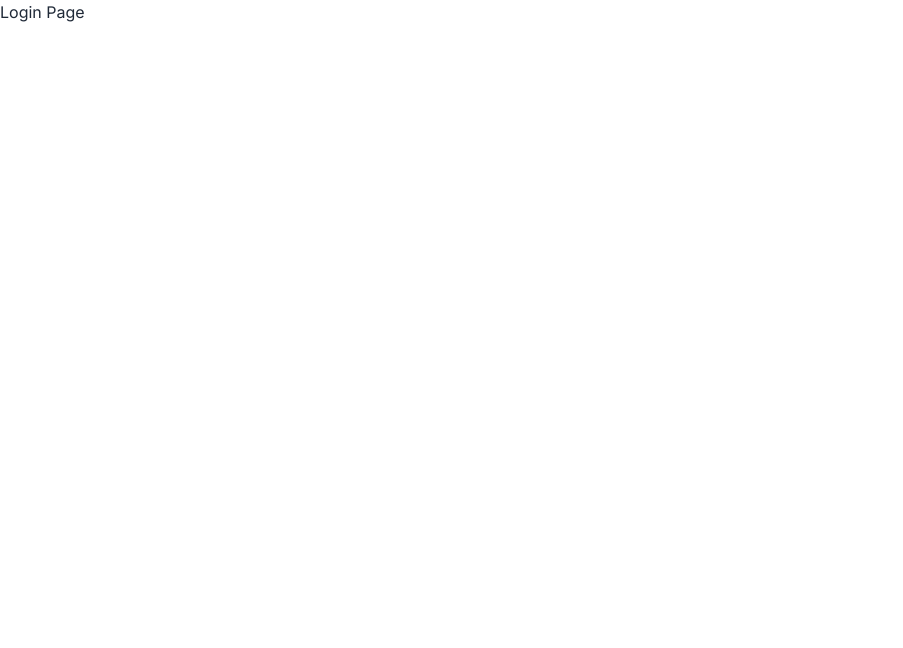
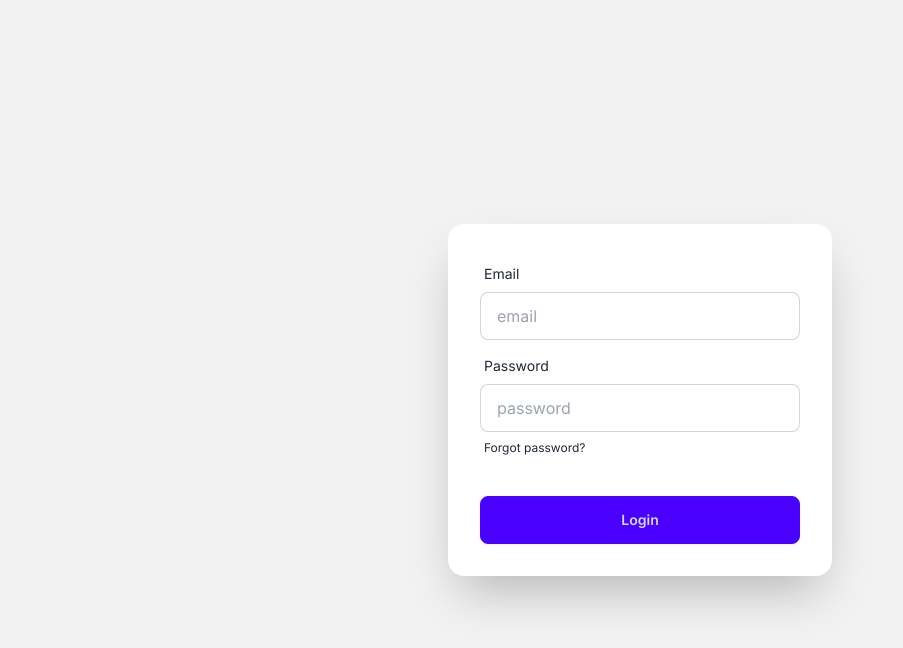
Before and after one commit to DiprodipDas/Bangla_Mart_Project, a Next.js app: page /login in a window 1280 px wide. Shown: the top 648 px of the page, without its empty margins (0-903 px from the left). Built offline with nearby package versions, Linux system fonts and the light colour scheme.

Commit message:
login page design completed

```diff
--- a/package.json
+++ b/package.json
@@ -9,6 +9,7 @@
     "lint": "next lint"
   },
   "dependencies": {
+    "firebase": "^10.10.0",
     "next": "14.1.4",
     "react": "^18",
     "react-dom": "^18"
--- a/src/app/login/page.tsx
+++ b/src/app/login/page.tsx
@@ -1,7 +1,35 @@
 import React from 'react'
  const LoginPage = () => {
   return (
-    <div>Login Page</div>
+    <div>
+<div className="hero min-h-screen bg-base-200">
+  <div>  <h3 style={{
+    justifyContent:'center'
+  }}>Please Login</h3></div>
+    <div className="card shrink-0 w-full max-w-sm shadow-2xl bg-base-100">
+      <form className="card-body">
+        <div className="form-control">
+          <label className="label">
+            <span className="label-text">Email</span>
+          </label>
+          <input type="email" placeholder="email" className="input input-bordered" required />
+        </div>
+        <div className="form-control">
+          <label className="label">
+            <span className="label-text">Password</span>
+          </label>
+          <input type="password" placeholder="password" className="input input-bordered" required />
+          <label className="label">
+            <a href="#" className="label-text-alt link link-hover">Forgot password?</a>
+          </label>
+        </div>
+        <div className="form-control mt-6">
+          <button className="btn btn-primary">Login</button>
+        </div>
+      </form>
+    </div>
+  </div>
+</div>
   )
 }
 export default LoginPage
--- a/src/components/Navbar.tsx
+++ b/src/components/Navbar.tsx
@@ -26,6 +26,7 @@ function Navbar() {
           </a>
         </li>
         <li><a>Settings</a></li>
+        <li><a href='/login'>Login</a></li>
         <li><a>Logout</a></li>
       </ul>
     </div>
```
Also changed, not shown: 1 other file (tests, documents, lock files or other folders).
